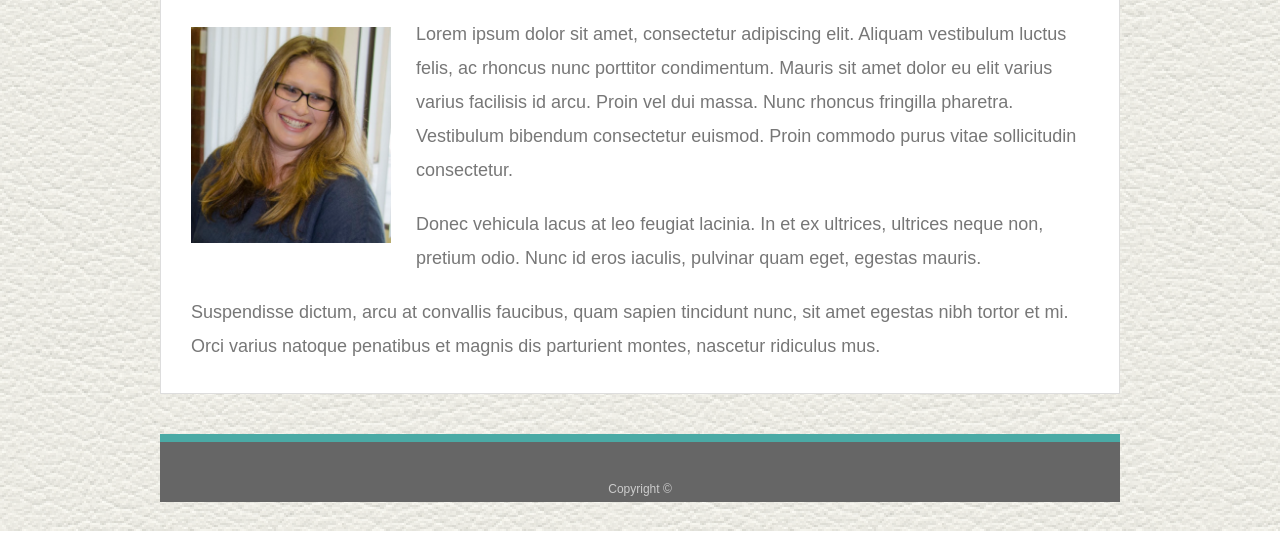
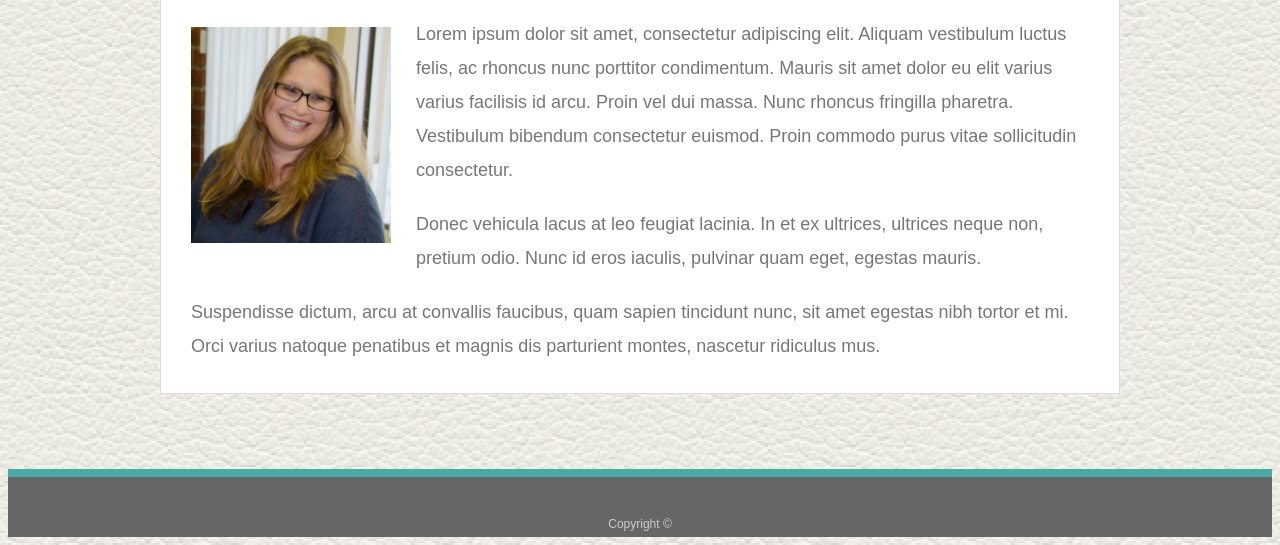
Before and after one commit to jessicavc/Basic-Portfolio, a plain HTML site: page index.html in a window 1280 px wide. Shown: the part 269-814 px from the top of the page. Drawn offline with Linux system fonts and the light colour scheme.

Commit message:
final draft of Basic-Portfolio. All desired changes made and up to date

```diff
--- a/index.html
+++ b/index.html
@@ -32,9 +32,9 @@
           <p>Suspendisse dictum, arcu at convallis faucibus, quam sapien tincidunt nunc, sit amet egestas nibh tortor et mi. Orci varius natoque penatibus et magnis dis parturient montes, nascetur ridiculus mus.</p>
 
         </section>
-
+          </div>
         <footer>
-            <div class="container">
+            <div class="footer">
               Copyright &copy;
             </div>
           </footer>
```
